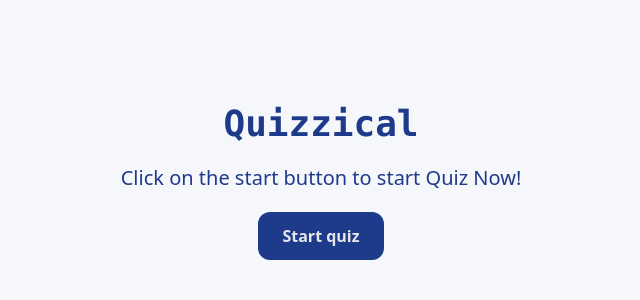
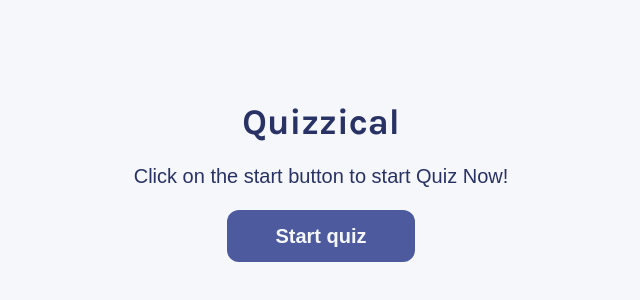
Before and after one commit to Just9krish/QuizzicalApp, a React (Vite) app: page / in a window 1280 px wide. Shown: the part 218-518 px from the top of the page, without its empty margins (319-959 px from the left). Built offline with nearby package versions, Linux system fonts and the light colour scheme; no server answers.

Commit message:
added custom font and color to taiwind css confing and using in project

```diff
--- a/index.html
+++ b/index.html
@@ -4,7 +4,16 @@
     <meta charset="UTF-8" />
     <link rel="icon" type="image/svg+xml" href="/vite.svg" />
     <meta name="viewport" content="width=device-width, initial-scale=1.0" />
-    <title>Vite + React</title>
+
+    <!-- fonts -->
+    <link rel="preconnect" href="https://fonts.googleapis.com" />
+    <link rel="preconnect" href="https://fonts.gstatic.com" crossorigin />
+    <link
+      href="https://fonts.googleapis.com/css2?family=Inter:wght@400;500;600;700;800;900&family=Karla:wght@400;500;600;700;800&display=swap"
+      rel="stylesheet"
+    />
+
+    <title>Quizzical : A Quiz App</title>
   </head>
   <body>
     <div id="root"></div>
--- a/src/components/Quiz.jsx
+++ b/src/components/Quiz.jsx
@@ -15,11 +15,11 @@ export default function Quiz(props) {
         shuffleArray(optionsArr)
         // console.log(optionsArr)
 
-        return (<div key={id} className="text-blue-900 space-y-5">
-            <p className="text-lg font-bold">{quiz.question}</p>
+        return (<div key={id} className="text-clr-blue-text space-y-5">
+            <p className="text-lg font-karla font-bold">{quiz.question}</p>
             <div className="flex flex-wrap gap-5">
                 {optionsArr.map((option, id) =>
-                    <button key={id} className="border border-blue-700 rounded-md py-1 px-6 font-medium hover:bg-slate-300 hover:border hover:border-slate-300">
+                    <button key={id} className="border border-clr-blue-btn rounded-md py-1 px-6 font-inter font-medium hover:bg-clr-choose hover:border hover:border-clr-choose">
                         {option}</button>
                 )}
             </div>
@@ -47,10 +47,10 @@ export default function Quiz(props) {
             {/* {JSON.stringify(allQuiz, null, 2)} */}
             {quiz}
             <div className="flex justify-center items-center">
-                <p className="font-bold text-lg text-blue-900 mr-4">You scored 4/5 correct answers</p>
+                <p className="font-bold text-lg text-clr-blue-text mr-4">You scored 4/5 correct answers</p>
                 <button
                     onClick={props.startGame}
-                    className="bg-blue-900 text-white px-6 py-2 rounded-lg font-semibold hover:bg-blue-700">Check answers</button>
+                    className="bg-clr-blue-btn text-clr-white px-6 py-2 rounded-lg font-semibold hover:bg-blue-700">Check answers</button>
             </div>
         </div>
     )
--- a/src/components/Start.jsx
+++ b/src/components/Start.jsx
@@ -1,16 +1,17 @@
 export default function Start(props) {
     return (
         <div className="flex justify-center items-center h-screen flex-col space-y-5 bg-[#F5F7FB]">
-            <h1 className="text-blue-900 font-bold text-4xl m-0 font-mono">Quizzical</h1>
-            <p className="text-xl text-blue-900">Click on the start button to start Quiz Now!</p>
+            <h1 className="text-clr-blue-text font-bold text-4xl m-0 font-karla">Quizzical</h1>
+            <p className="text-xl text-clr-blue-text font-inter">Click on the start button to start Quiz Now!</p>
             <button
                 className="
-                text-gray-200
-                bg-blue-900
-                px-6 py-3
+                text-clr-white
+                bg-clr-blue-btn
+                px-12 py-3
                 rounded-xl
-                text-base
-                font-semibold"
+                text-xl
+                font-semibold
+                font-inter"
                 onClick={props.startGame}
             >
                 Start quiz
--- a/tailwind.config.cjs
+++ b/tailwind.config.cjs
@@ -4,7 +4,20 @@ module.exports = {
     "./src/**/*.{js,jsx,ts,tsx}",
   ],
   theme: {
-    extend: {},
+    extend: {
+      fontFamily: {
+        "inter": ["Inte", "sans-serif"],
+        "karla": ["Karla", "sans-serif"],
+      },
+      colors: {
+        "clr-blue-text": "#293264",
+        "clr-blue-btn": "#4D5B9E",
+        "clr-white": "#F5F7FB",
+        "clr-choose": "#D6DBF5",
+        "clr-right-answer": "#94D7A2",
+        "clr-wrong-answer": "#F8BCBC"
+      },
+    },
   },
   plugins: [],
 }
```
